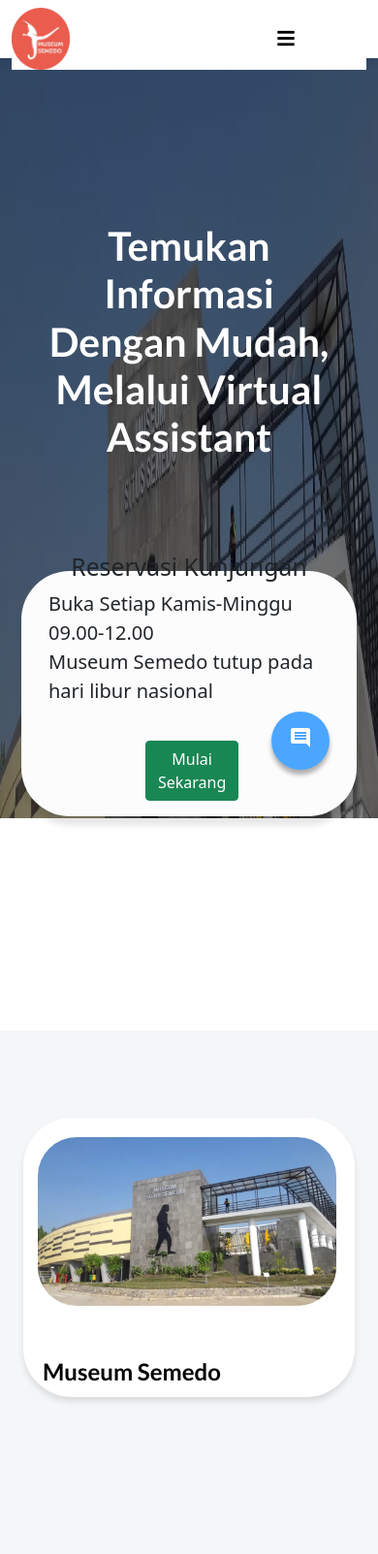
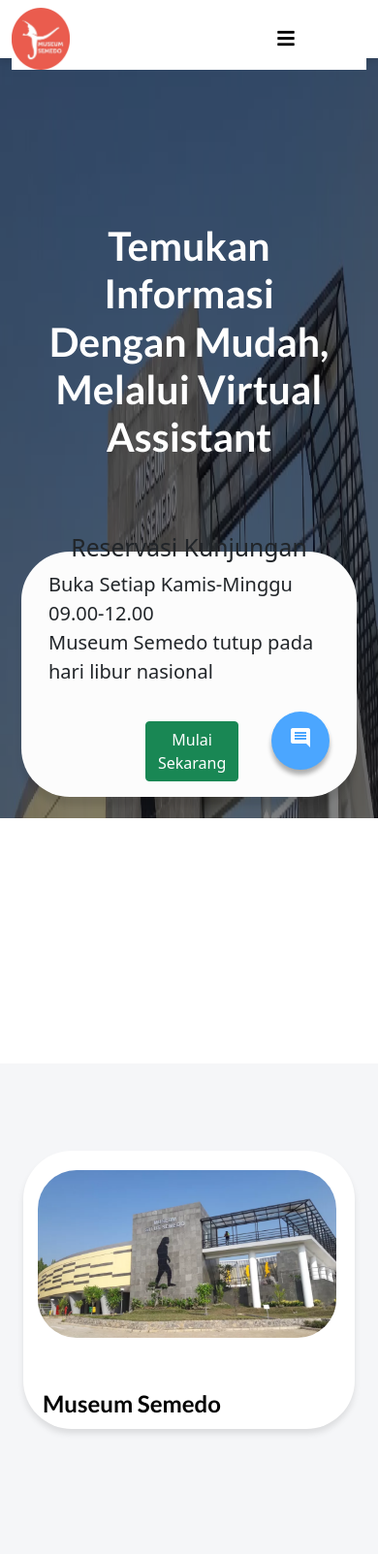
Before and after one commit to Doni224/FtMuseumSemedo, a Flask app: page / in a window 390 px wide; the page is wider, and only the part inside the window is pictured. Shown: the top 1603 px of that part at 97% size. Run offline with Flask 3, Linux system fonts and the light colour scheme; data that the repository does not hold is empty; parts of the project's set-up code (start-up, migrations or seed data) failed here and were passed over; some libraries are stand-ins or nearby versions.

Commit message:
chatup18

```diff
--- a/static/css/hero.css
+++ b/static/css/hero.css
@@ -95,14 +95,14 @@
 
 @media only screen and (max-width: 768px) {
   .hero {
-    height: 126vh;
+    height: 130vh;
   }
   .hero-bg {
     top: 0;
     left: 0;
     z-index: -9999;
     width: 105%;
-    height: 170%;
+    height: 190%;
   }
 
   .hero-bg-bg {
@@ -116,7 +116,9 @@
     width: 135%;
     height: 160%;
   }
-
+  .reserv {
+    padding: 30px 10px 0px;
+  }
   .hero-mb {
     display: block;
     margin-bottom: 85%;
```
